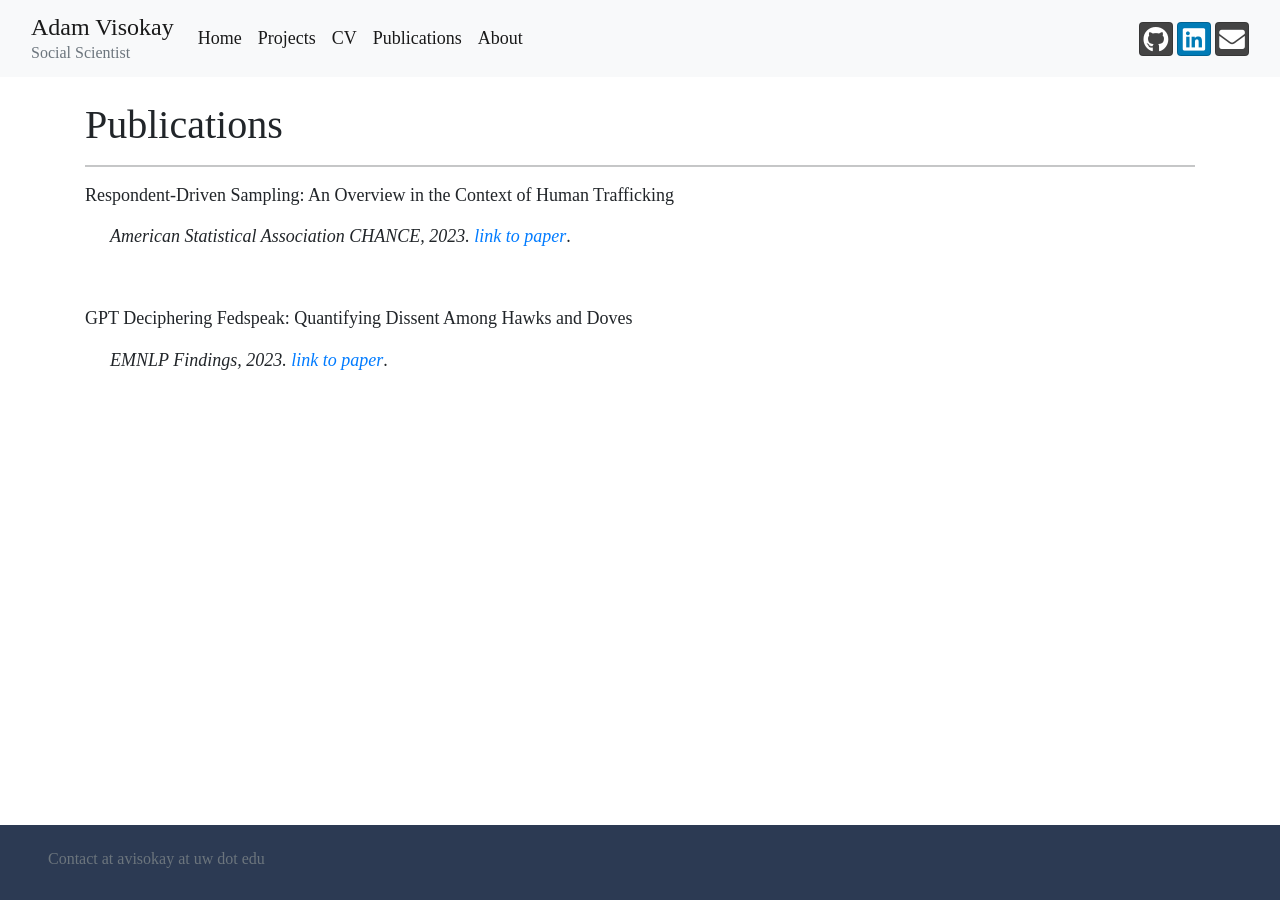
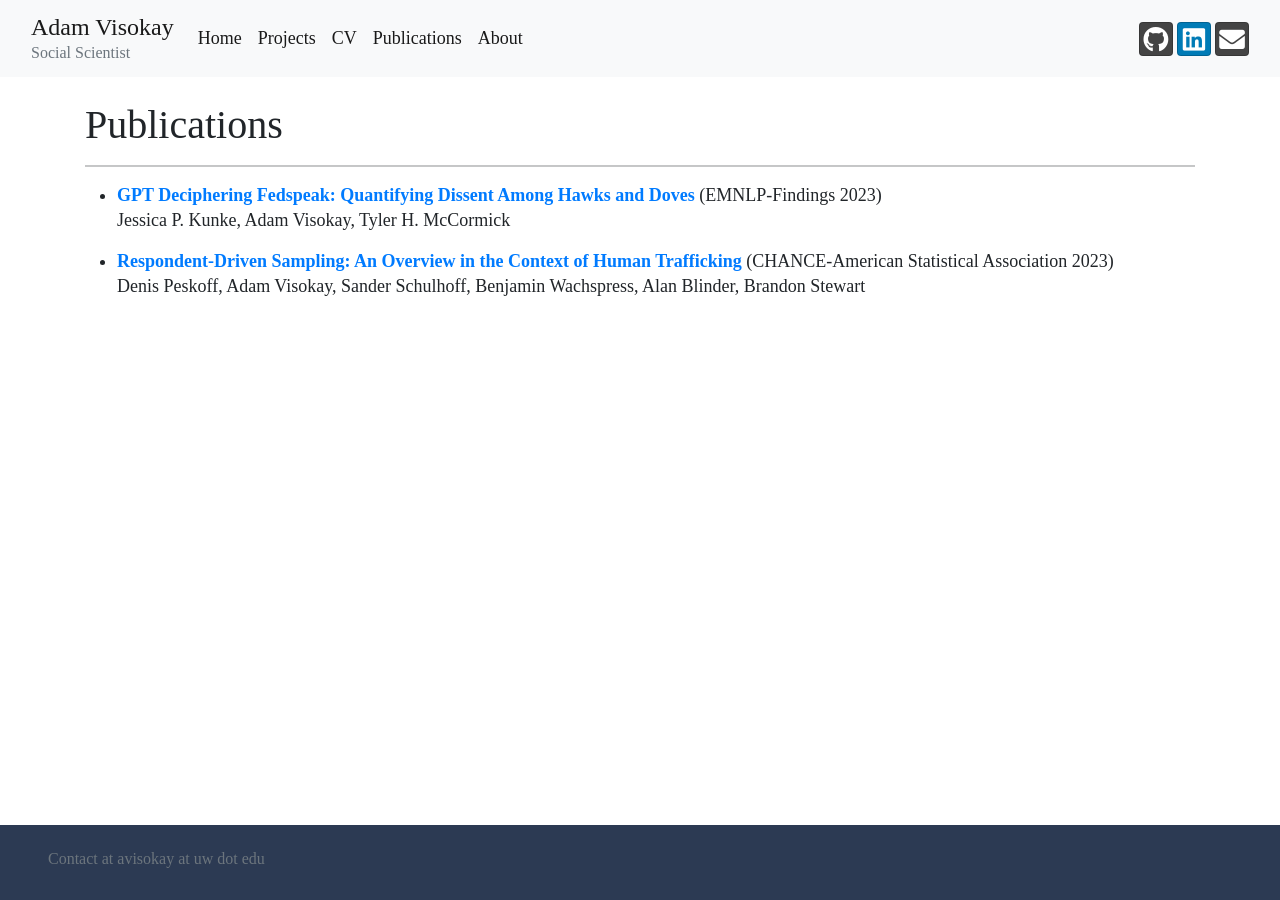
Before and after one commit to avisokay/avisokay.github.io, a Jekyll site: the page built from publications.html, in a window 1280 px wide. Built offline with Jekyll 4.4.1, drawn with Linux system fonts in a browser that asks for light colours; nearby versions of some CDN libraries.

Commit message:
updated pubs and main bio

```diff
--- a/_includes/publications.md
+++ b/_includes/publications.md
@@ -1,11 +1,3 @@
-Respondent-Driven Sampling: An Overview in the Context of Human Trafficking<br/>
-<p style="margin-left: 25px;">
-<em>American Statistical Association CHANCE,  2023. <a href="https://www.tandfonline.com/doi/full/10.1080/09332480.2023.2290949">link to paper</a></em>.
-</p>
+-  [**GPT Deciphering Fedspeak: Quantifying Dissent Among Hawks and Doves**](https://aclanthology.org/2023.findings-emnlp.434.pdf) (EMNLP-Findings 2023) <br />  Jessica P. Kunke, Adam Visokay, Tyler H. McCormick
 
-<br>
-
-GPT Deciphering Fedspeak: Quantifying Dissent Among Hawks and Doves<br/>
-<p style="margin-left: 25px;">
-<em>EMNLP Findings, 2023. <a href="https://aclanthology.org/2023.findings-emnlp.434/">link to paper</a></em>.
-</p>
+-  [**Respondent-Driven Sampling: An Overview in the Context of Human Trafficking**](https://www.tandfonline.com/doi/full/10.1080/09332480.2023.2290949) (CHANCE-American Statistical Association 2023) <br />  Denis Peskoff, Adam Visokay, Sander Schulhoff, Benjamin Wachspress, Alan Blinder, Brandon Stewart
```
Also changed, not shown: index.html (+9 -7 lines).
